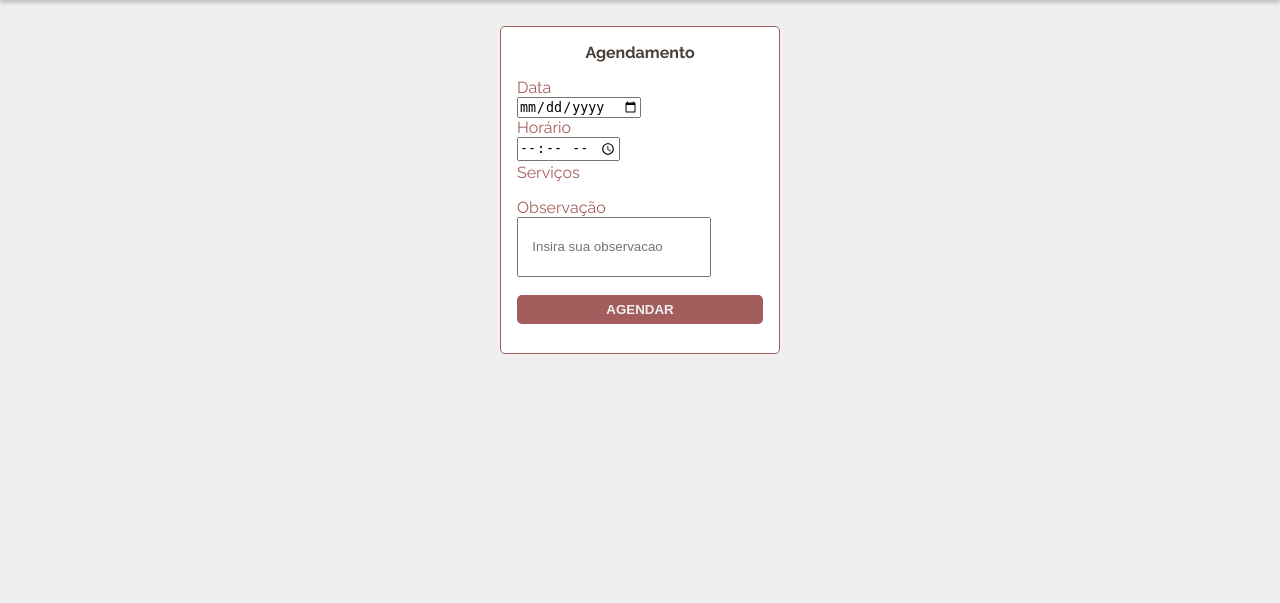
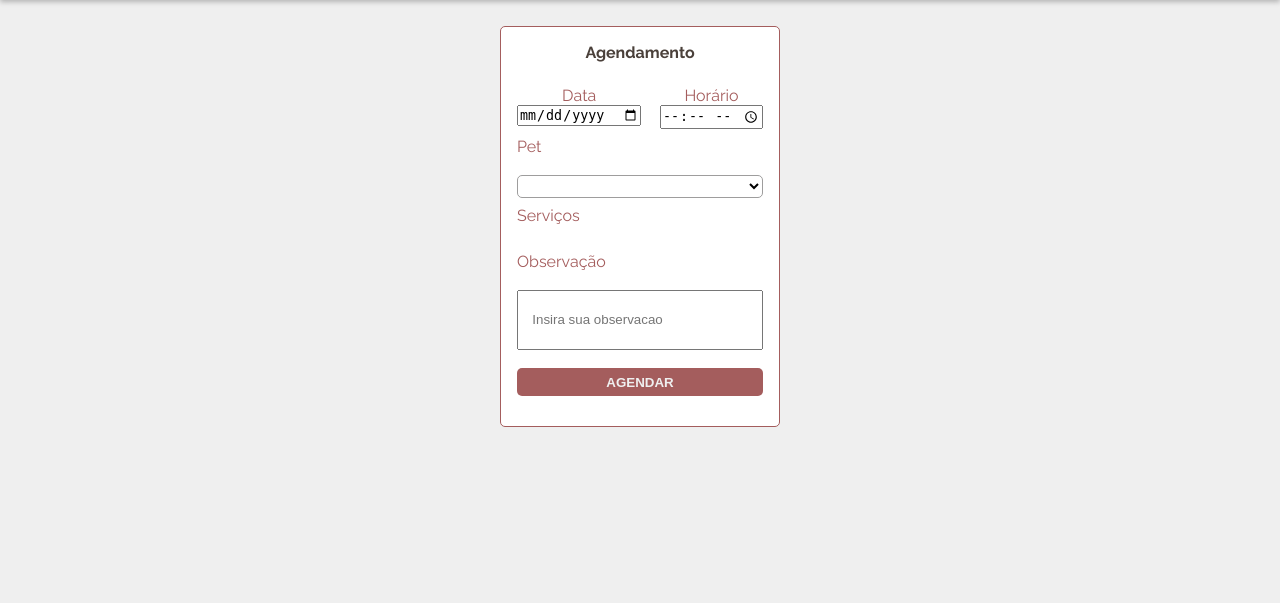
Before and after one commit to dopinheiro/Petshop, a Flask app: page /appointments in a window 1280 px wide. Shown: the part 64-667 px from the top of the page. Run offline with Flask 2, Linux system fonts and the light colour scheme; the visitor is signed in with stand-in values (Sample User, id 1); data comes from the database, SQL or seed files in the repository; data that the repository does not hold is empty; some libraries are stand-ins or nearby versions.

Commit message:
ADição de pets e agendamentos

```diff
--- a/app/controllers/appointments.py
+++ b/app/controllers/appointments.py
@@ -18,11 +18,11 @@ def add_appointment():
     if request.method == 'POST':
         full_date = f"{request.form['date']} {request.form['horario']}"
         date = datetime.strptime(full_date, '%Y-%m-%d %H:%M')
-        # pet_id = request.form['pet']  # TODO: Precisa inserir no formulário
+        pet_id = request.form['pet']  # TODO: Precisa inserir no formulário
         services = []
         note = request.form['note']
 
-        new_appointment = Appointment(date, 1, obs=note)
+        new_appointment = Appointment(date, pet_id, obs=note)
         db.session.add(new_appointment)
         db.session.flush()
 
@@ -35,7 +35,9 @@ def add_appointment():
         db.session.commit()
         return 'Serviço adicionado com sucesso'
     services = Service.query.all()
-    return render_template('addagendamento.html', services=services)
+    print()
+    pets = Pet.query.filter_by(proprietary_id=current_user.role_id).all()
+    return render_template('addagendamento.html', services=services, pets=pets)
 
 
 @app.route('/get-appointments', methods=['GET', 'POST'])
--- a/app/controllers/pets.py
+++ b/app/controllers/pets.py
@@ -18,11 +18,12 @@ def add_pet():
         specie = request.form['specie']
         proprietary = request.form['proprietary']
         birth = request.form['birth']
-        note = request.form['note']
+        formated_birth = datetime.strptime(birth, '%Y-%m-%d')
+        note = request.form['note'] if 'note' in request.form else None
 
         is_register = len(Pet.query.filter_by(name=name).all())
         if not is_register:
-            new_pet = Pet(name, specie, proprietary, birth, note)
+            new_pet = Pet(name, specie, proprietary, formated_birth, note)
             db.session.add(new_pet)
             db.session.commit()
             return 'Pet adicionado com sucesso'
--- a/app/controllers/users.py
+++ b/app/controllers/users.py
@@ -35,5 +35,5 @@ def login():
 
         if user and check_password_hash(user.password,password):
             login_user(user)
-            return redirect(url_for('appointment.add_appointment'))
+            return redirect(url_for('add_appointment'))
     return render_template('login.html')
--- a/app/static/css/addagendamento.css
+++ b/app/static/css/addagendamento.css
@@ -1,8 +1,20 @@
-.check {
-    margin-bottom: 1em;
-    margin-top: 2px;
+.date-time {
+    display: flex;
+    justify-content: space-between;
+    text-align: center;
 }
 
+.select-pet {
+    padding: 2px;
+    background-color: white;
+    border: 1px solid rgb(158, 157, 157);
+    border-radius: 5px;
+}
+.campo {
+    display: flex;
+    flex-direction: column;
+    padding-top: 0.5em;
+}
 
 .check-servico {
     color: #4A403A;
@@ -13,6 +25,7 @@
     padding-left: 1em;
     height: 60px;
     margin-bottom: 1em;
+    width: 100%;
 }
 
 .agendar {
--- a/app/static/css/home.css
+++ b/app/static/css/home.css
@@ -9,7 +9,7 @@
 }
 
 section p {
-    font-size: 36px;
+    font-size: 2.5vw;
     width: 390px;
     color: #4A403A;
 }
--- a/app/templates/addagendamento.html
+++ b/app/templates/addagendamento.html
@@ -9,15 +9,25 @@
         <form action="/appointments" method="POST">
 
             <h2>Agendamento</h2>
-            <div class="campo">
-                <label for="date" class="checkbox">Data</label> <br>
-                <input type="date" name="date" class="data-hora" required>
+            <div class="date-time">
+                <div class="campo">
+                    <label for="date" class="checkbox">Data</label>
+                    <input type="date" name="date" class="data-hora" required>
+                </div>
+                <div class="campo">
+                    <label for="horario">Horário</label>
+                    <input type="time" name="horario" class="data-hora" required>
+                </div>
             </div>
             <div class="campo">
-                <label for="horario">Horário</label> <br>
-                <input type="time" name="horario" class="data-hora" required>
+                <label for="pet">Pet</label> <br>
+                <select class="select-pet" name="pet">
+                    {% for pet in pets %}
+                    <option value="{{ pet.id }}">{{pet.name}}</option>
+                    {% endfor %}
+                </select>
             </div>
-            <div class="check">
+            <div class="campo">
                 <label for="">Serviços
                 </label> <br>
                 {% for service in services %}
--- a/app/templates/base.html
+++ b/app/templates/base.html
@@ -33,7 +33,7 @@
                     <li><a href="/">Início</a></li>
                     <li><a href="/services">Serviços</a></li>
                     <li><a href="/appointments">Agenda</a></li>
-                    <li><a href="#">Pets</a></li>
+                    <li><a href="{{ url_for('add_pet')}}">Pets</a></li>
                     <li><a href="#">Contato</a></li>
                 </ul>
             </nav>
```
Also changed, not shown: app/controllers/default.py (+0 -30 lines), app/templates/addpet.html (+14 -12 lines).
